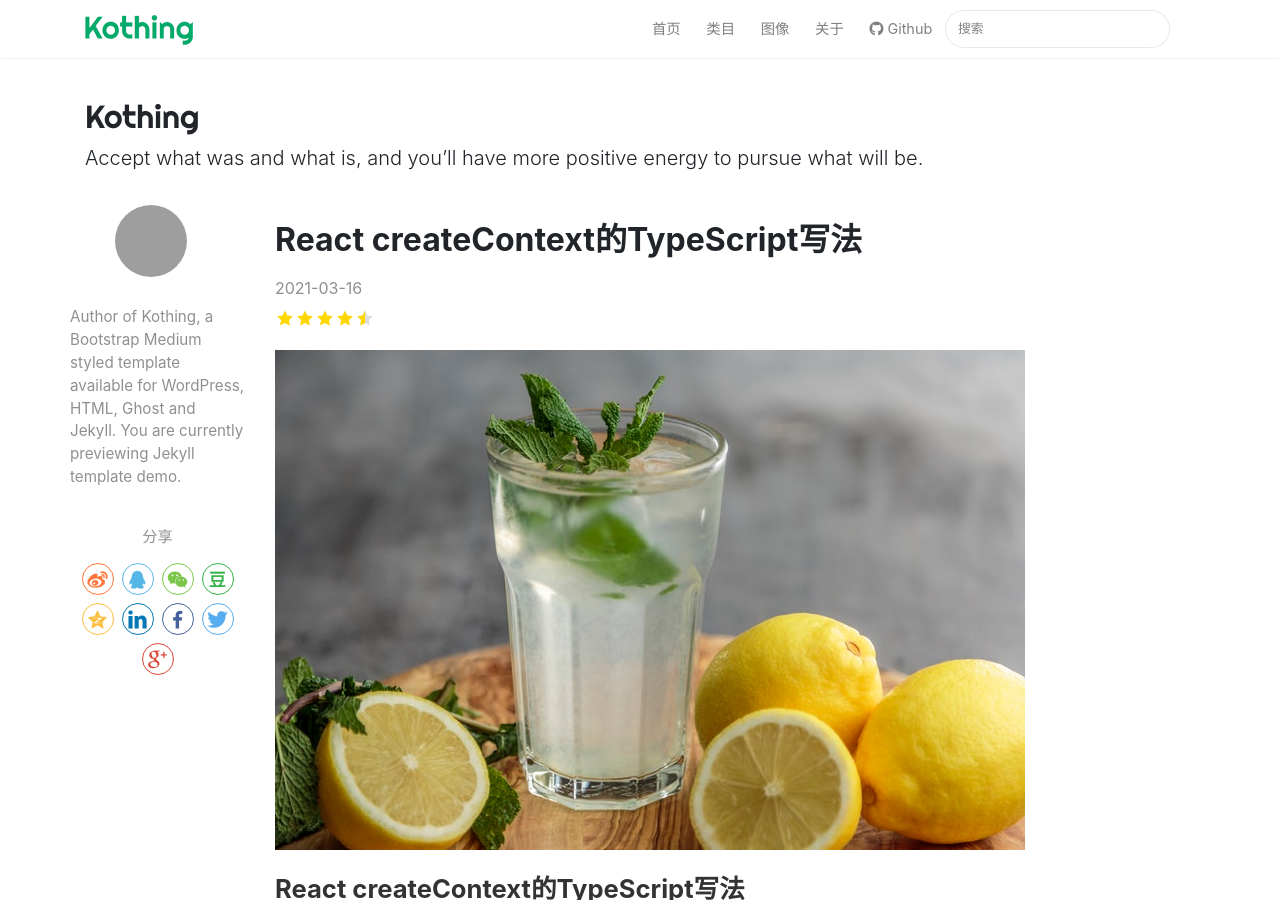
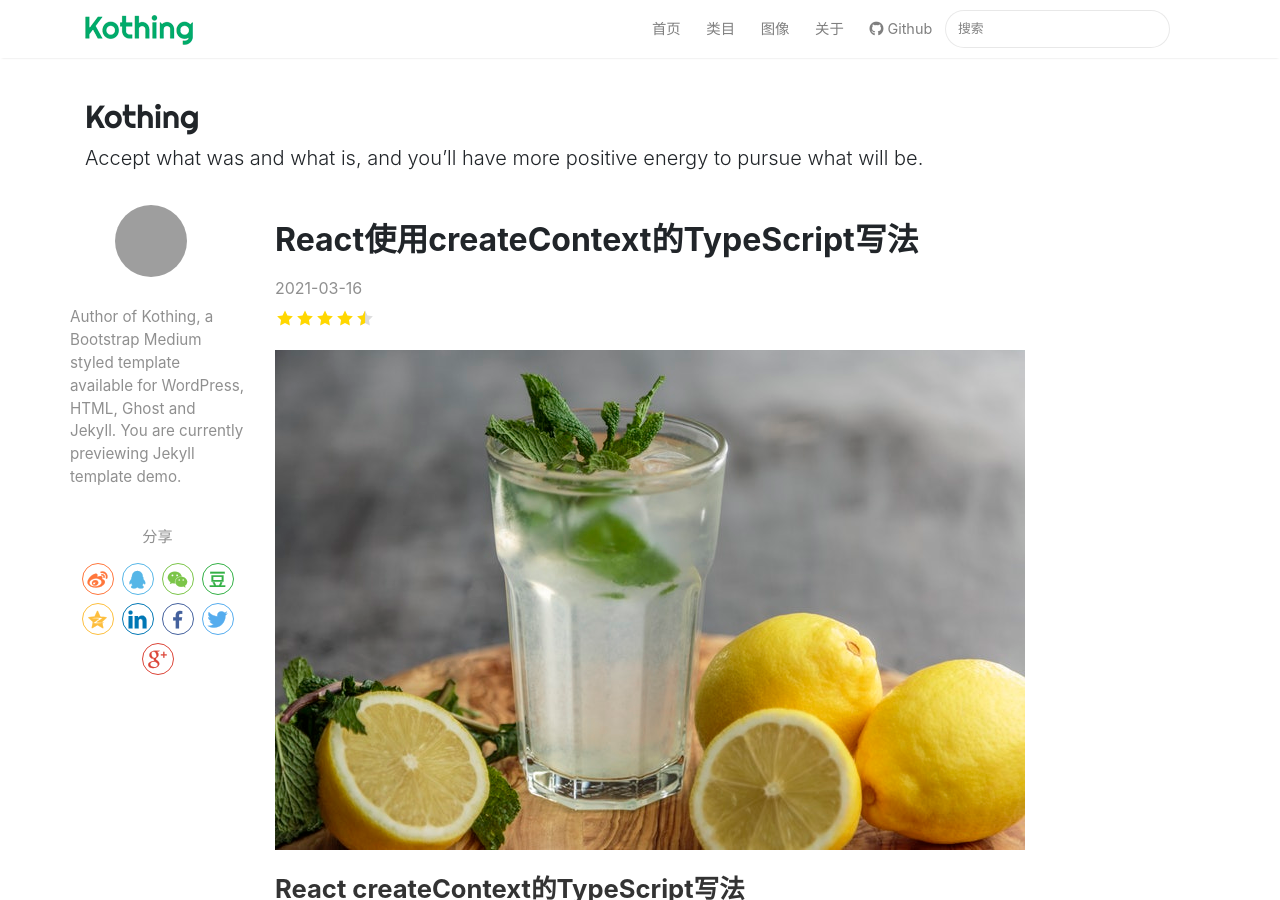
Before and after one commit to kothing/kothing.github.io, a Jekyll site: the page built from _posts/2021-03-16-react-createContext-typescript.md, in a window 1280 px wide and 900 px high. Built offline with Jekyll 4.4.1, drawn with Linux system fonts in a browser that asks for light colours; nearby versions of some CDN libraries; comment, search, counter and statistics services are not loaded; grey boxes are pictures that could not be loaded.

Commit message:
Update 2021-03-16-react-createContext-typescript.md

```diff
--- a/_posts/2021-03-16-react-createContext-typescript.md
+++ b/_posts/2021-03-16-react-createContext-typescript.md
@@ -1,8 +1,9 @@
 ---
 layout: post
-title:  "React createContext的TypeScript写法"
+title:  "React使用createContext的TypeScript写法"
 author: Kothing
 categories: [ Typescript, React ]
+tags: [ Typescript ]
 image: assets/images/14.jpg
 rating: 4.5
 ---
```
